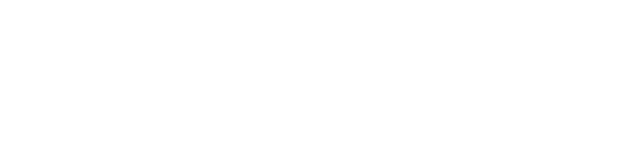
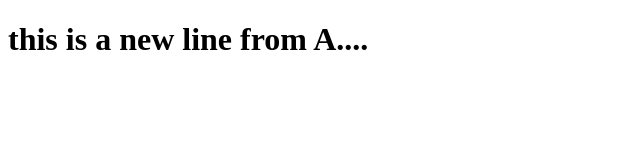
Before and after one commit to willyos0113/example2, a plain HTML site: page index.html in a window 1280 px wide. Shown: the whole page, without its empty margins (0-640 px from the left). Drawn offline with Linux system fonts and the light colour scheme.

Commit message:
add a new line

```diff
--- a/index.html
+++ b/index.html
@@ -8,7 +8,7 @@
 </head>
 
 <body>
-
+    <h1>this is a new line from A....</h1>
 </body>
 
 </html>
```
